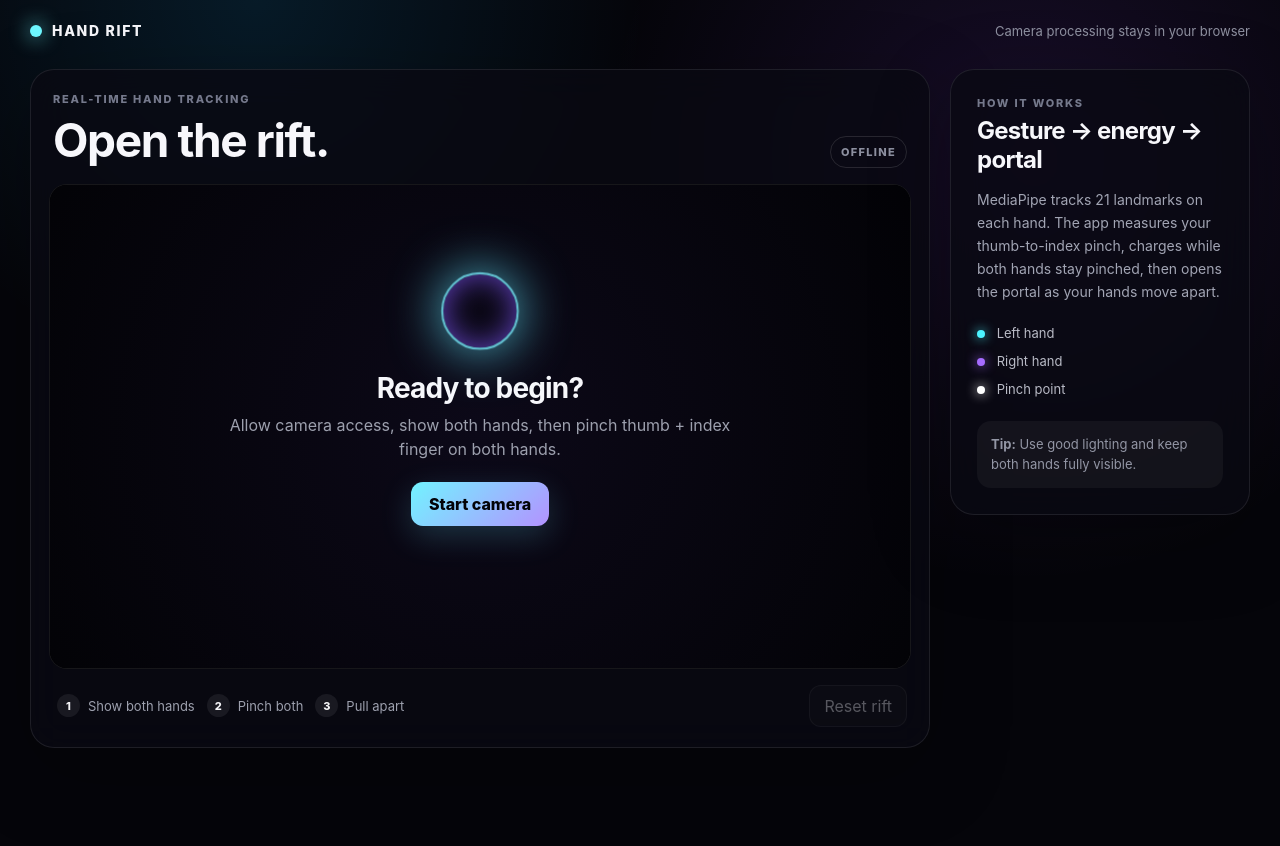
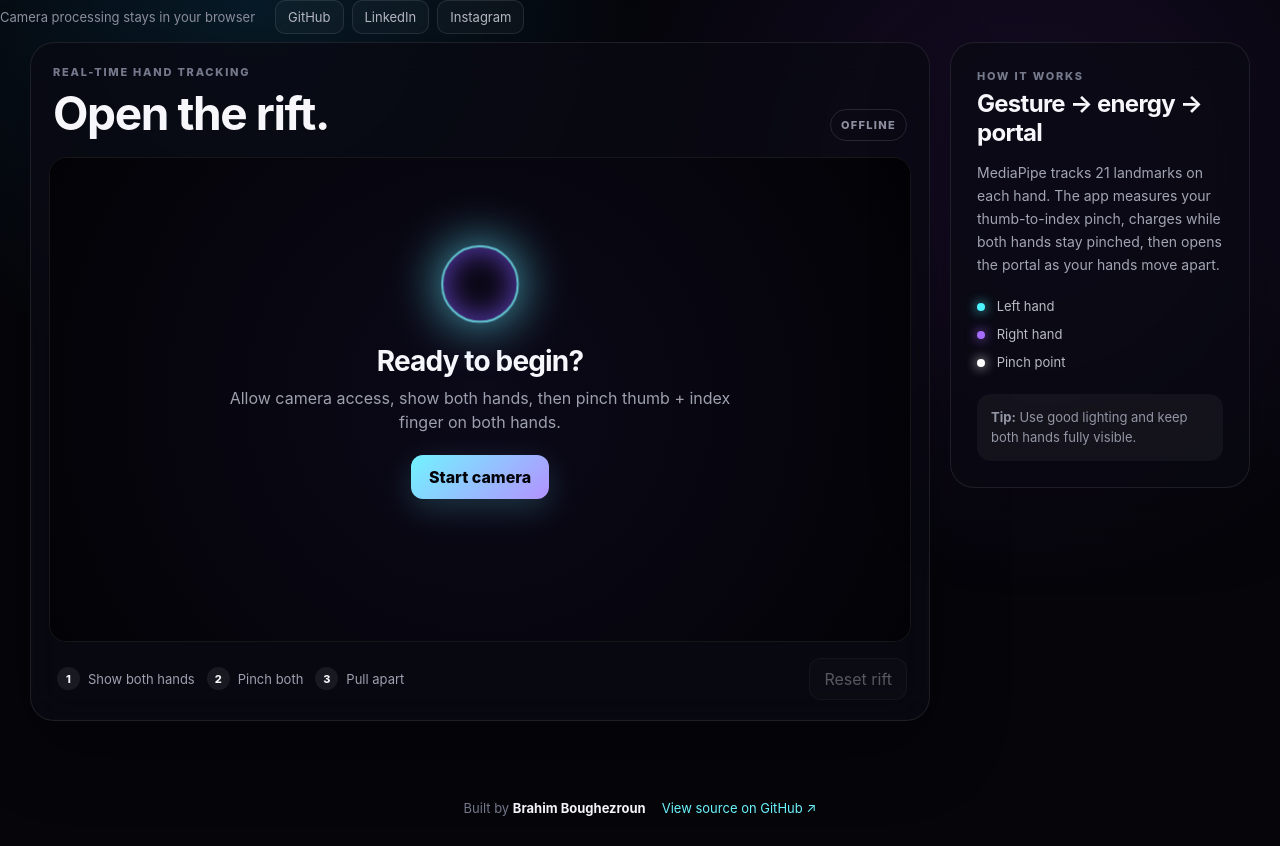
Before and after one commit to brahim-boughezroun/tst, a website built with Vite: page index.html in a window 1280 px wide. Before the commit the page ends 800 px from the top, so only its background shows below. Built offline with nearby package versions, Linux system fonts and the light colour scheme.

Commit message:
Add creator social links

```diff
--- a/index.html
+++ b/index.html
@@ -1,5 +1,6 @@
 <!doctype html>
 <html lang="en">
+
 <head>
   <meta charset="UTF-8" />
   <meta name="viewport" content="width=device-width, initial-scale=1.0" />
@@ -7,15 +8,26 @@
   <meta name="description" content="Open a neon hand-controlled rift in your browser using MediaPipe hand tracking." />
   <title>Hand Rift</title>
 </head>
+
 <body>
   <div id="app">
-      <header class="topbar">
-        <div class="brand">
-          <span class="brand-mark"></span>
-          <span>HAND RIFT</span>
+    <div class="topbar-actions">
+      <span class="privacy">Camera processing stays in your browser</span>
+
+      <nav class="social-links">
+        <a href="https://github.com/brahim-boughezroun" target="_blank" rel="noopener noreferrer">
+          GitHub
+        </a>
+
+        <a href="https://www.linkedin.com/in/brahim-boughezroun-78b73274/" target="_blank" rel="noopener noreferrer">
+          LinkedIn
+        </a>
+
+        <a href="https://www.instagram.com/brahim_boughezroun/" target="_blank" rel="noopener noreferrer">
+          Instagram
+        </a>
+      </nav>
     </div>
-        <span class="privacy">Camera processing stays in your browser</span>
-      </header>
 
     <main class="shell">
       <section class="stage-card">
@@ -53,7 +65,8 @@
       <aside class="info-card">
         <p class="eyebrow">HOW IT WORKS</p>
         <h2>Gesture → energy → portal</h2>
-          <p>MediaPipe tracks 21 landmarks on each hand. The app measures your thumb-to-index pinch, charges while both hands stay pinched, then opens the portal as your hands move apart.</p>
+        <p>MediaPipe tracks 21 landmarks on each hand. The app measures your thumb-to-index pinch, charges while both
+          hands stay pinched, then opens the portal as your hands move apart.</p>
         <div class="legend">
           <div><span class="dot cyan"></span> Left hand</div>
           <div><span class="dot purple"></span> Right hand</div>
@@ -65,5 +78,15 @@
   </div>
 
   <script type="module" src="/src/main.ts"></script>
+  <footer class="site-footer">
+    <span>
+      Built by <strong>Brahim Boughezroun</strong>
+    </span>
+
+    <a href="https://github.com/brahim-boughezroun/tst" target="_blank" rel="noopener noreferrer">
+      View source on GitHub ↗
+    </a>
+  </footer>
 </body>
+
 </html>
--- a/src/style.css
+++ b/src/style.css
@@ -121,3 +121,77 @@ h1 { font-size: clamp(28px, 4vw, 46px); }
   .instruction { justify-content: center; }
   .status-chip { display: none; }
 }
+
+.topbar-actions {
+  display: flex;
+  align-items: center;
+  gap: 20px;
+}
+
+.social-links {
+  display: flex;
+  gap: 8px;
+}
+
+.social-links a {
+  color: #b9bbc6;
+  text-decoration: none;
+  font-size: 13px;
+  padding: 8px 12px;
+  border: 1px solid rgba(255, 255, 255, 0.1);
+  border-radius: 10px;
+  background: rgba(255, 255, 255, 0.03);
+  transition: 0.2s ease;
+}
+
+.social-links a:hover {
+  color: #fff;
+  border-color: rgba(110, 247, 255, 0.45);
+  background: rgba(110, 247, 255, 0.08);
+  transform: translateY(-1px);
+}
+
+.site-footer {
+  width: min(1220px, calc(100% - 32px));
+  margin: 0 auto;
+  padding: 0 0 30px;
+  display: flex;
+  justify-content: center;
+  align-items: center;
+  gap: 16px;
+  color: #75798c;
+  font-size: 13px;
+}
+
+.site-footer strong {
+  color: #f7f7fb;
+}
+
+.site-footer a {
+  color: #6ef7ff;
+  text-decoration: none;
+}
+
+.site-footer a:hover {
+  text-decoration: underline;
+}
+
+@media (max-width: 700px) {
+  .topbar-actions {
+    gap: 8px;
+  }
+
+  .social-links {
+    gap: 5px;
+  }
+
+  .social-links a {
+    padding: 7px 8px;
+    font-size: 11px;
+  }
+
+  .site-footer {
+    flex-direction: column;
+    gap: 8px;
+  }
+}
```
Lines whose indentation alone changed are shown as unchanged.
